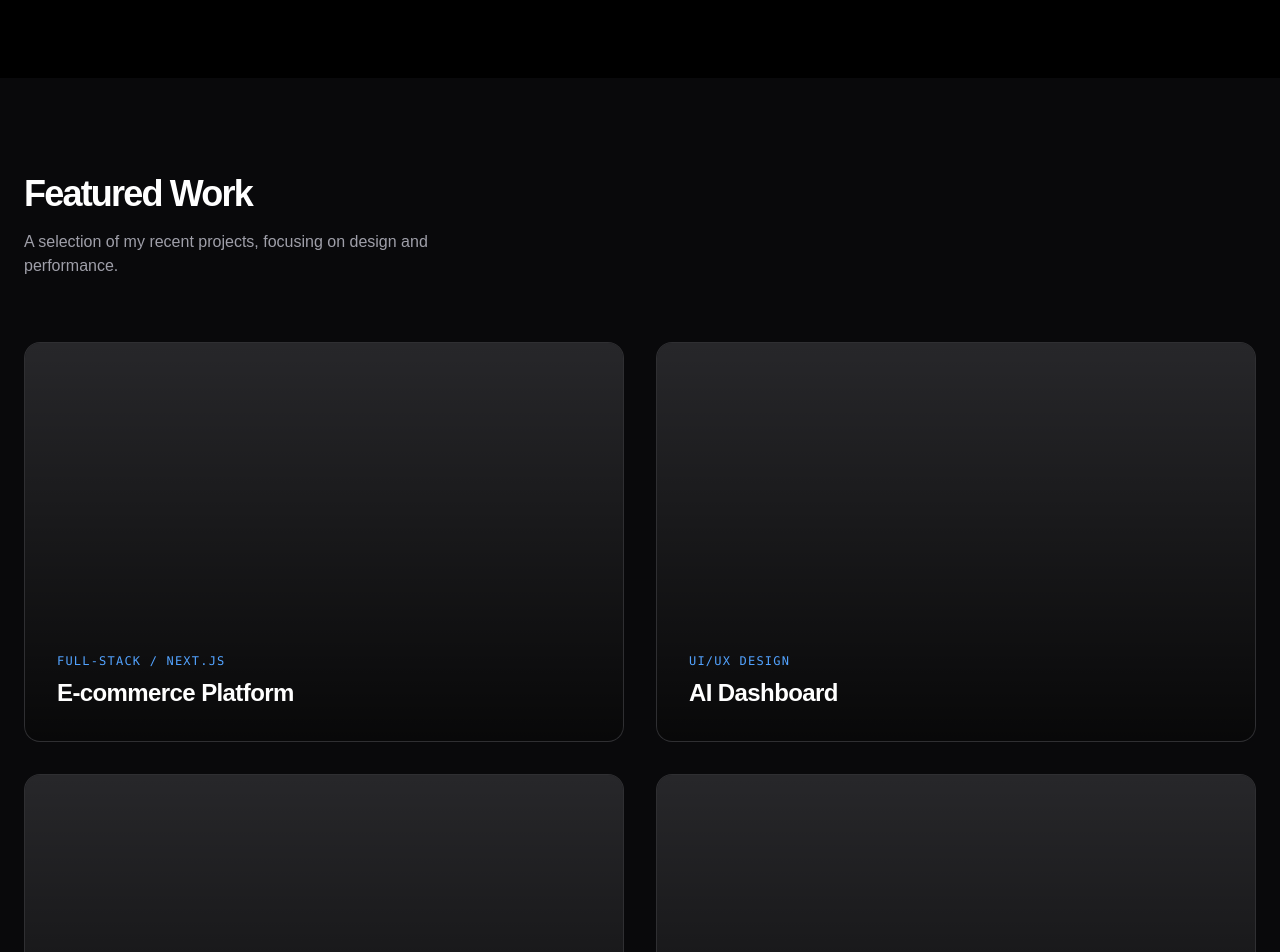
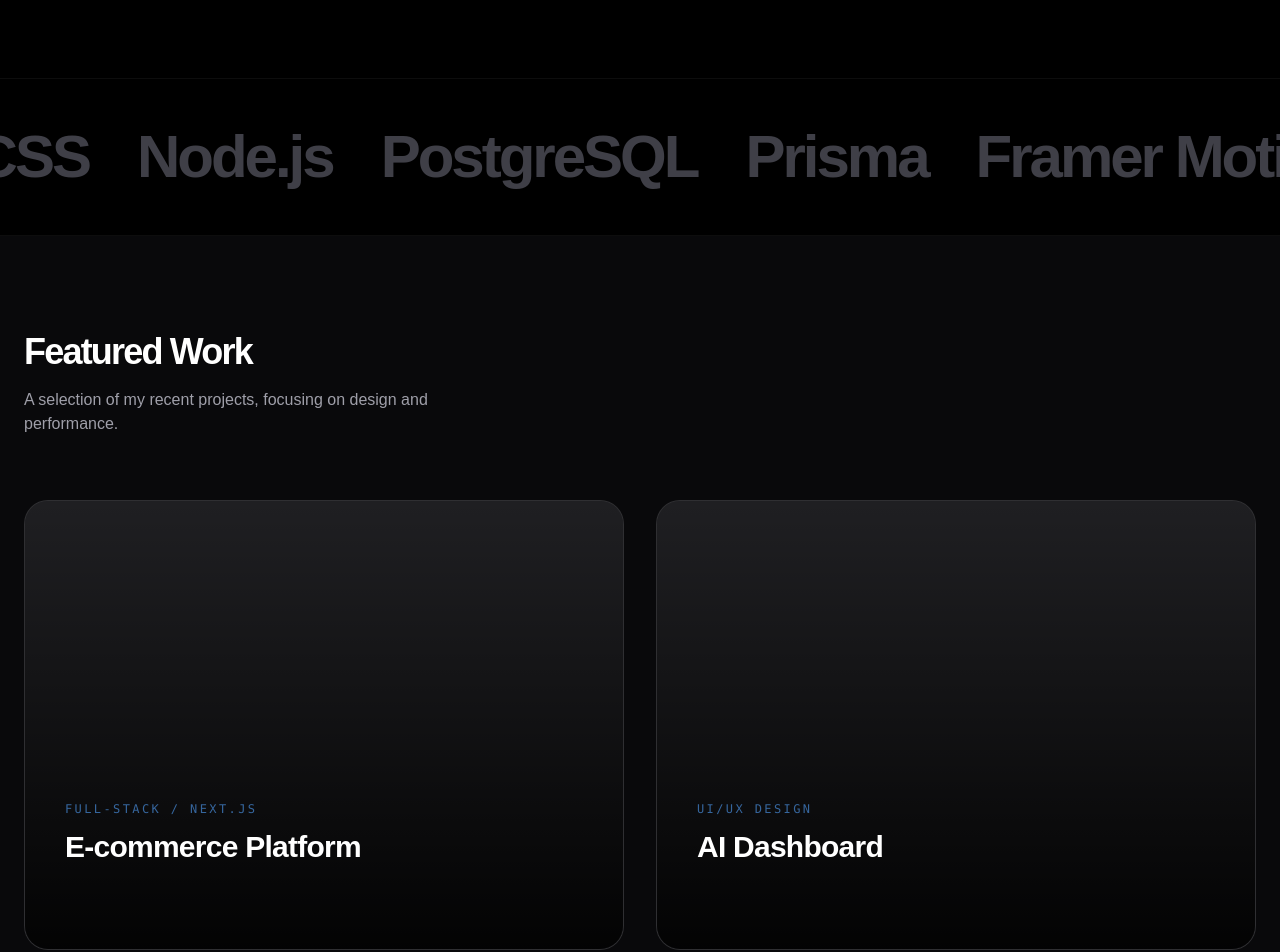
Before and after one commit to JoseGomes6/Portfolio, a Next.js app: page / in a window 1280 px wide. Shown: the part 1300-2252 px from the top of the page. Built offline with nearby package versions, Linux system fonts and the light colour scheme.

Commit message:
refactor: use const for motion values in ProjectCard

```diff
--- a/app/page.tsx
+++ b/app/page.tsx
@@ -4,7 +4,7 @@ import ProjectCard from "@/components/ProjectCard";
 import About from "@/components/About";
 import Contact from "@/components/Contact";
 import Footer from "@/components/Footer";
-import { Instagram, Github, Palette } from "lucide-react";
+import TechStack from "@/components/TechStack";
 
 export default function Home() {
   return (
@@ -12,6 +12,7 @@ export default function Home() {
       <Navbar />
       <Hero />
       <About />
+      <TechStack />
 
       {/* Section: Projects */}
       <section id="projects" className="py-24 px-6">
--- a/components/ProjectCard.tsx
+++ b/components/ProjectCard.tsx
@@ -1,29 +1,66 @@
 "use client";
-import { motion } from "framer-motion";
+import { motion, useMotionTemplate, useMotionValue } from "framer-motion";
+import { MouseEvent } from "react";
 
 interface ProjectProps {
   title: string;
   category: string;
-  image?: string;
 }
 
 export default function ProjectCard({ title, category }: ProjectProps) {
+  // Valores para a posição do rato
+  const mouseX = useMotionValue(0);
+  const mouseY = useMotionValue(0);
+
+  function handleMouseMove({ currentTarget, clientX, clientY }: MouseEvent) {
+    const { left, top } = currentTarget.getBoundingClientRect();
+    mouseX.set(clientX - left);
+    mouseY.set(clientY - top);
+  }
+
   return (
     <motion.div
-      whileHover={{ y: -10 }}
-      className="group relative bg-zinc-900 border border-white/10 rounded-2xl overflow-hidden h-[400px] cursor-pointer"
+      onMouseMove={handleMouseMove}
+      className="group relative bg-zinc-900 border border-white/10 rounded-3xl overflow-hidden h-[450px] cursor-pointer"
     >
-      {/* Imagem de Placeholder (Substituirás por imagens reais depois) */}
-      <div className="absolute inset-0 bg-gradient-to-b from-transparent to-black/80 z-10" />
-      <div className="h-full w-full bg-zinc-800 group-hover:scale-105 transition-transform duration-500" />
+      {/* O Efeito de Brilho (Spotlight) */}
+      <motion.div
+        className="pointer-events-none absolute -inset-px rounded-3xl opacity-0 group-hover:opacity-100 transition duration-300"
+        style={{
+          background: useMotionTemplate`
+            radial-gradient(
+              600px circle at ${mouseX}px ${mouseY}px,
+              rgba(59, 130, 246, 0.15),
+              transparent 80%
+            )
+          `,
+        }}
+      />
 
-      <div className="absolute bottom-0 left-0 p-8 z-20">
-        <p className="text-blue-400 text-xs font-mono mb-2 uppercase tracking-widest">
+      {/* Conteúdo do Card */}
+      <div className="absolute inset-0 bg-gradient-to-b from-transparent to-black/90 z-10" />
+
+      {/* Espaço para Imagem (Placeholder) */}
+      <div className="h-full w-full bg-zinc-800/50 group-hover:scale-105 transition-transform duration-700 ease-out" />
+
+      <div className="absolute bottom-0 left-0 p-10 z-20 w-full">
+        <motion.p
+          initial={{ opacity: 0.6 }}
+          whileHover={{ opacity: 1 }}
+          className="text-blue-400 text-xs font-mono mb-3 uppercase tracking-[0.2em]"
+        >
           {category}
-        </p>
-        <h3 className="text-2xl font-bold text-white tracking-tight">
+        </motion.p>
+        <h3 className="text-3xl font-bold text-white tracking-tight group-hover:text-blue-50 transition-colors">
           {title}
         </h3>
+
+        {/* Detalhe extra que aparece no hover */}
+        <div className="mt-6 overflow-hidden">
+          <p className="text-zinc-400 text-sm transform translate-y-10 group-hover:translate-y-0 transition-transform duration-500">
+            View Project Details →
+          </p>
+        </div>
       </div>
     </motion.div>
   );
--- /dev/null
+++ b/components/TechStack.tsx
@@ -0,0 +1,46 @@
+"use client";
+import { motion } from "framer-motion";
+
+const technologies = [
+  "React",
+  "Next.js",
+  "TypeScript",
+  "Tailwind CSS",
+  "Node.js",
+  "PostgreSQL",
+  "Prisma",
+  "Framer Motion",
+  "Git",
+  "Docker",
+  "Figma",
+  "Firebase",
+];
+
+export default function TechStack() {
+  return (
+    <section className="py-12 bg-black overflow-hidden border-y border-white/5">
+      <div className="flex whitespace-nowrap">
+        <motion.div
+          initial={{ x: 0 }}
+          animate={{ x: "-50%" }}
+          transition={{
+            duration: 20,
+            repeat: Infinity,
+            ease: "linear",
+          }}
+          className="flex gap-12 items-center"
+        >
+          {/* Duplicamos a lista para o scroll ser infinito e sem saltos */}
+          {[...technologies, ...technologies].map((tech, index) => (
+            <span
+              key={index}
+              className="text-zinc-700 text-4xl md:text-6xl font-bold tracking-tighter hover:text-blue-500 transition-colors cursor-default"
+            >
+              {tech}
+            </span>
+          ))}
+        </motion.div>
+      </div>
+    </section>
+  );
+}
```
